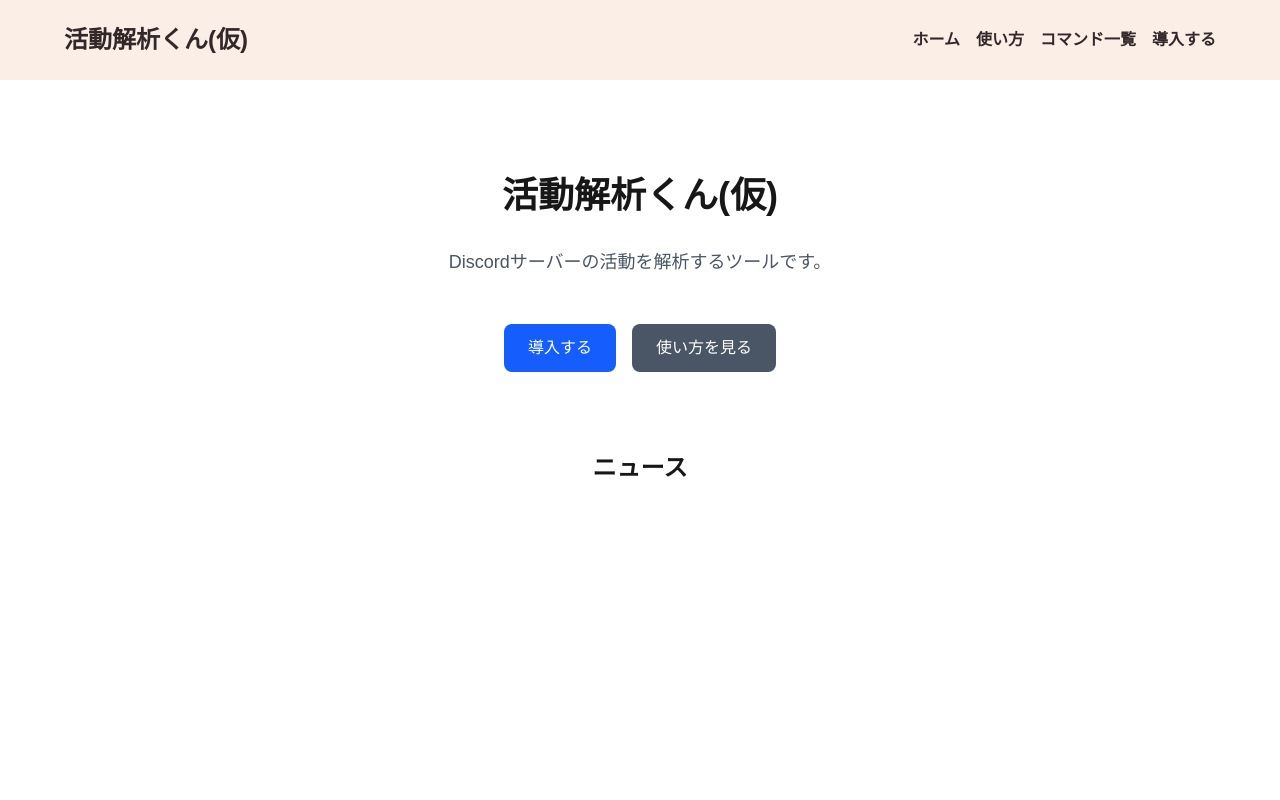
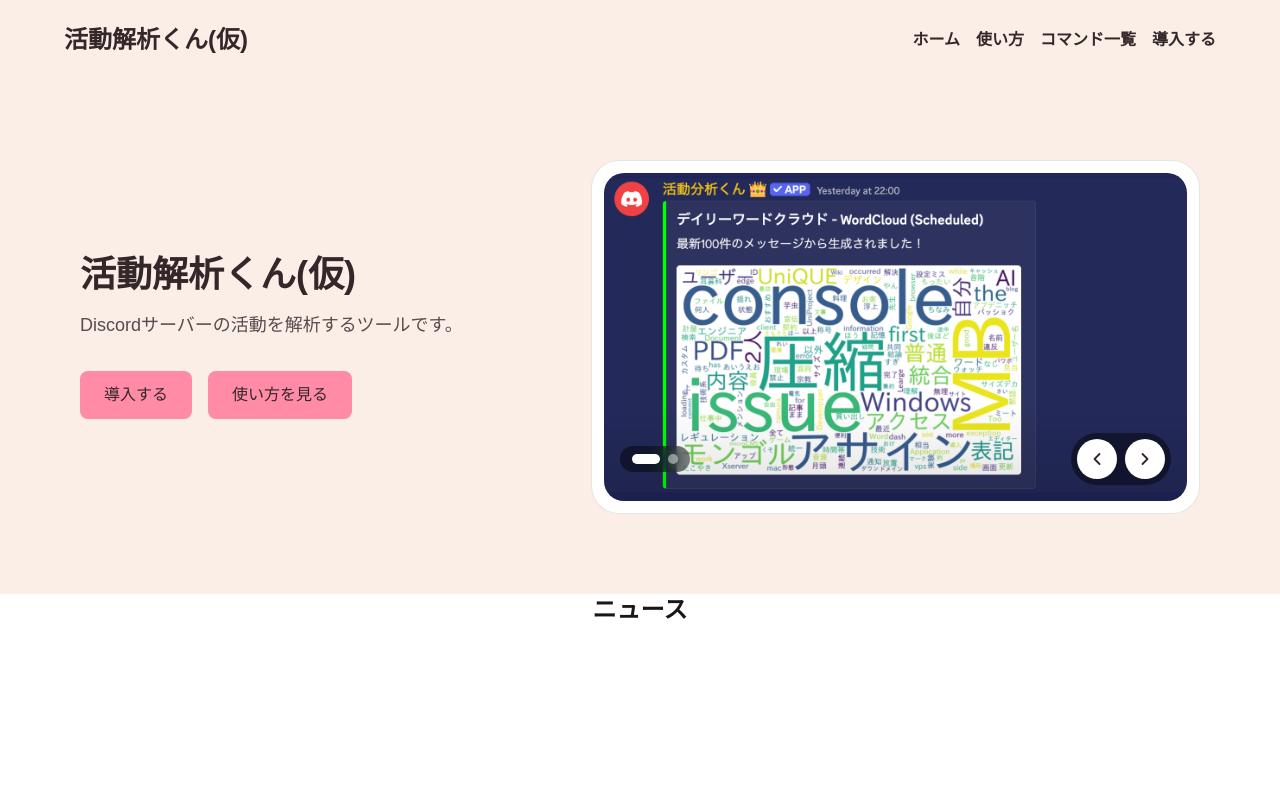
Before and after one commit to UniPro-tech/AnalyzeBotSite, a Next.js app: page / in a window 1280 px wide. Shown: the top 800 px of the page. Built offline with nearby package versions, Linux system fonts and the light colour scheme.

Commit message:
heroセクションを作成

```diff
--- a/src/app/page.tsx
+++ b/src/app/page.tsx
@@ -1,33 +1,10 @@
-import Link from "next/link";
+import HeroSlideshow from "../components/HeroSlideshow";
 
 export default function Home() {
   return (
-    <main className="flex min-h-screen flex-col items-center justify-start p-24 space-y-20">
-      <section className="text-center flex flex-col items-center justify-center lg:flex-row gap-12">
-        <div>
-          <div>
-            <h2 className="text-4xl font-bold mb-8">活動解析くん(仮)</h2>
-            <p className="text-lg text-gray-600 mb-12">
-              Discordサーバーの活動を解析するツールです。
-            </p>
-          </div>
-          <div className="flex space-x-4 justify-center">
-            <Link
-              href="/invite"
-              className="px-6 py-3 bg-blue-600 text-white rounded-lg hover:bg-blue-700 transition-colors"
-            >
-              導入する
-            </Link>
-            <Link
-              href="#"
-              className="px-6 py-3 bg-gray-600 text-white rounded-lg hover:bg-gray-700 transition-colors"
-            >
-              使い方を見る
-            </Link>
-          </div>
-        </div>
-      </section>
-      <section>
+    <main className="flex min-h-screen flex-col items-center justify-start">
+      <HeroSlideshow />
+      <section id="news">
         <h3 className="text-2xl font-bold mb-4">ニュース</h3>
         <ul className="list-disc list-inside text-left text-gray-700"></ul>
       </section>
--- /dev/null
+++ b/src/components/HeroSlideshow.tsx
@@ -0,0 +1,146 @@
+"use client";
+import { useEffect, useState } from "react";
+import Link from "next/link";
+import Image from "next/image";
+import { HeroStyles } from "@/constants/styles";
+
+type Slide = {
+  path: string;
+  label: string;
+};
+
+const slides: Slide[] = [
+  {
+    path: "sample/daily_cloud_01.png",
+    label: "デイリーワードクラウドの例01",
+  },
+  {
+    path: "sample/manual_network_01.png",
+    label: "手動実行での会話ネットワークの例01",
+  },
+];
+
+export default function HeroSlideshow() {
+  const [index, setIndex] = useState(0);
+
+  useEffect(() => {
+    const t = setInterval(() => setIndex((i) => (i + 1) % slides.length), 8000);
+    return () => clearInterval(t);
+  }, []);
+
+  const prev = () => setIndex((i) => (i - 1 + slides.length) % slides.length);
+  const next = () => setIndex((i) => (i + 1) % slides.length);
+
+  return (
+    <section id="hero" className={HeroStyles.wrapper}>
+      <div className={HeroStyles.layouts.imageSide}>
+        <div className="w-full lg:w-[44%]">
+          <div className="mx-auto max-w-xl text-center lg:mx-0 lg:text-left">
+            <h2 className={`${HeroStyles.headline} mb-4`}>活動解析くん(仮)</h2>
+            <p className={`${HeroStyles.paragraph} mb-8`}>
+              Discordサーバーの活動を解析するツールです。
+            </p>
+            <div className="flex flex-wrap gap-4 justify-center lg:justify-start">
+              <Link href="/invite" className={HeroStyles.button}>
+                導入する
+              </Link>
+              <Link href="#" className={HeroStyles.button}>
+                使い方を見る
+              </Link>
+            </div>
+          </div>
+        </div>
+
+        <div className="w-full lg:w-[56%]">
+          <div className="relative mx-auto max-w-3xl">
+            <div className="rounded-[28px] border border-black/10 bg-white p-3">
+              <div className="relative aspect-video overflow-hidden rounded-[20px] bg-white">
+                <div className="pointer-events-none absolute inset-x-0 bottom-0 z-20 h-24 bg-linear-to-t from-black/12 to-transparent" />
+                {slides.map((s, i) => (
+                  <div
+                    key={s.path}
+                    className={`absolute inset-0 transition-opacity duration-1800 ease-in-out ${
+                      i === index
+                        ? "z-10 opacity-100"
+                        : "pointer-events-none z-0 opacity-0"
+                    }`}
+                  >
+                    <Image
+                      src={`/imgs/${s.path}`}
+                      alt={s.label}
+                      fill
+                      sizes="(min-width: 1024px) 32rem, 100vw"
+                      priority={i === 0}
+                      style={{ objectFit: "cover" }}
+                      className="w-full h-full"
+                    />
+                  </div>
+                ))}
+                <div className="absolute inset-x-0 bottom-0 z-30 flex items-center justify-between px-4 pb-4">
+                  <div className="flex items-center gap-2 rounded-full bg-black/45 px-3 py-2 backdrop-blur-sm">
+                    {slides.map((slideItem, i) => (
+                      <button
+                        type="button"
+                        key={slideItem.path}
+                        onClick={() => setIndex(i)}
+                        aria-label={`スライド${i + 1}へ移動`}
+                        className={`h-2.5 rounded-full transition-all duration-300 ${
+                          i === index
+                            ? "w-7 bg-white"
+                            : "w-2.5 bg-white/45 hover:bg-white/70"
+                        }`}
+                      />
+                    ))}
+                  </div>
+
+                  <div className="flex items-center gap-2 rounded-full bg-black/45 p-1.5 backdrop-blur-sm">
+                    <button
+                      type="button"
+                      onClick={prev}
+                      aria-label="前のスライド"
+                      className="flex h-10 w-10 items-center justify-center rounded-full bg-white text-(--hero-headline) transition-transform duration-200 hover:scale-105"
+                    >
+                      <svg
+                        xmlns="http://www.w3.org/2000/svg"
+                        viewBox="0 0 24 24"
+                        className="h-5 w-5"
+                        aria-hidden="true"
+                        fill="none"
+                        stroke="currentColor"
+                        strokeWidth={2.2}
+                        strokeLinecap="round"
+                        strokeLinejoin="round"
+                      >
+                        <path d="M15 18l-6-6 6-6" />
+                      </svg>
+                    </button>
+                    <button
+                      type="button"
+                      onClick={next}
+                      aria-label="次のスライド"
+                      className="flex h-10 w-10 items-center justify-center rounded-full bg-white text-(--hero-headline) transition-transform duration-200 hover:scale-105"
+                    >
+                      <svg
+                        xmlns="http://www.w3.org/2000/svg"
+                        viewBox="0 0 24 24"
+                        className="h-5 w-5"
+                        aria-hidden="true"
+                        fill="none"
+                        stroke="currentColor"
+                        strokeWidth={2.2}
+                        strokeLinecap="round"
+                        strokeLinejoin="round"
+                      >
+                        <path d="M9 6l6 6-6 6" />
+                      </svg>
+                    </button>
+                  </div>
+                </div>
+              </div>
+            </div>
+          </div>
+        </div>
+      </div>
+    </section>
+  );
+}
--- a/src/constants/styles.ts
+++ b/src/constants/styles.ts
@@ -46,3 +46,14 @@ export const HeaderFooterStyles = {
   link: `font-bold hover:underline no-underline hover:text-(--hero-button)`,
   paragraph: `text-left text-(--hero-paragraph)`,
 };
+
+export const HeroStyles = {
+  wrapper: `w-full py-20 bg-(--hero-background) text-(--hero-headline) p-4`,
+  layouts: {
+    imageSide: `max-w-6xl mx-auto flex flex-col lg:flex-row items-center gap-8 px-4`,
+  },
+  content: `max-w-6xl mx-auto flex flex-col items-center text-center space-y-8`,
+  headline: `text-4xl font-bold`,
+  paragraph: `text-lg text-(--hero-paragraph)`,
+  button: `px-6 py-3 bg-(--hero-button) text-(--hero-button-text) rounded-lg hover:bg-(--hero-button-hover) transition-colors`,
+};
```
Also changed, not shown: public/imgs/sample/daily_cloud_01.png (added), public/imgs/sample/manual_network_01.png (added).
